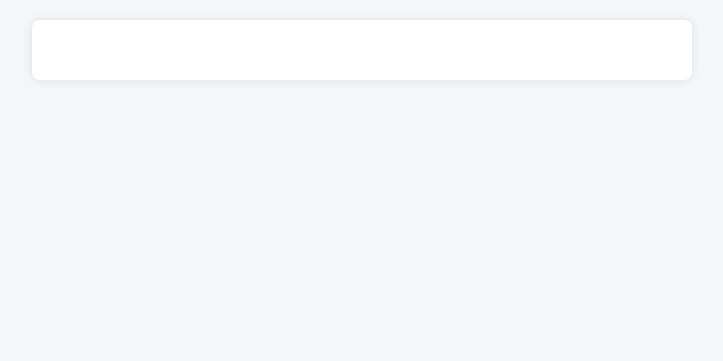
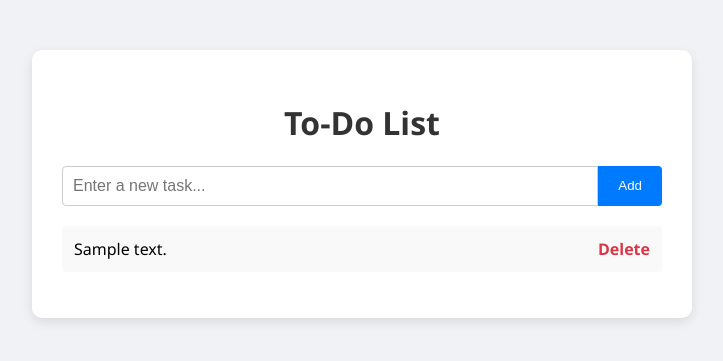
Before and after one commit to RahulWebcoder/todo-app, a Flask app: page / in a window 1280 px wide. Before the commit the part shown is empty. Shown: the top 361 px of the page, without its empty margins (278-1001 px from the left). Run offline with Flask 2, Linux system fonts and the light colour scheme; tables that the repository leaves empty hold one stand-in row (values such as "Sample post").

Commit message:
Update index.html
update the file

```diff
--- a/templates/index.html
+++ b/templates/index.html
@@ -1,22 +1,24 @@
 <!DOCTYPE html>
-<html>
+<html lang="en">
 <head>
+    <meta charset="UTF-8">
     <title>To-Do App</title>
+    <meta name="viewport" content="width=device-width, initial-scale=1">
     <style>
         body {
-            font-family: Arial, sans-serif;
-            background-color: #f4f6f8;
+            font-family: 'Segoe UI', Tahoma, Geneva, Verdana, sans-serif;
+            background: #f0f2f5;
             margin: 0;
-            padding: 20px;
+            padding: 0;
         }
 
         .container {
             max-width: 600px;
-            margin: auto;
+            margin: 50px auto;
             background: white;
             padding: 30px;
-            border-radius: 8px;
-            box-shadow: 0 0 10px rgba(0,0,0,0.1);
+            border-radius: 10px;
+            box-shadow: 0 4px 12px rgba(0,0,0,0.1);
         }
 
         h1 {
@@ -26,7 +28,6 @@
 
         form {
             display: flex;
-            justify-content: space-between;
             margin-bottom: 20px;
         }
 
@@ -35,21 +36,20 @@
             padding: 10px;
             font-size: 16px;
             border: 1px solid #ccc;
-            border-radius: 4px;
+            border-radius: 4px 0 0 4px;
         }
 
         input[type="submit"] {
             padding: 10px 20px;
-            margin-left: 10px;
-            background-color: #28a745;
+            background-color: #007bff;
             color: white;
             border: none;
-            border-radius: 4px;
+            border-radius: 0 4px 4px 0;
             cursor: pointer;
         }
 
         input[type="submit"]:hover {
-            background-color: #218838;
+            background-color: #0056b3;
         }
 
         ul {
@@ -60,7 +60,7 @@
         li {
             background: #f9f9f9;
             margin-bottom: 10px;
-            padding: 10px;
+            padding: 12px;
             border-radius: 4px;
             display: flex;
             justify-content: space-between;
@@ -76,8 +76,36 @@
         a:hover {
             text-decoration: underline;
         }
+
+        @media (max-width: 600px) {
+            form {
+                flex-direction: column;
+            }
+
+            input[type="text"], input[type="submit"] {
+                width: 100%;
+                border-radius: 4px;
+                margin: 5px 0;
+            }
+
+            input[type="submit"] {
+                border-radius: 4px;
+            }
+        }
     </style>
 </head>
 <body>
     <div class="container">
-        <h1
+        <h1>To-Do List</h1>
+        <form action="/add" method="post">
+            <input type="text" name="content" placeholder="Enter a new task..." required>
+            <input type="submit" value="Add">
+        </form>
+        <ul>
+            {% for task in tasks %}
+            <li>{{ task[1] }} <a href="/delete/{{ task[0] }}">Delete</a></li>
+            {% endfor %}
+        </ul>
+    </div>
+</body>
+</html>
```
